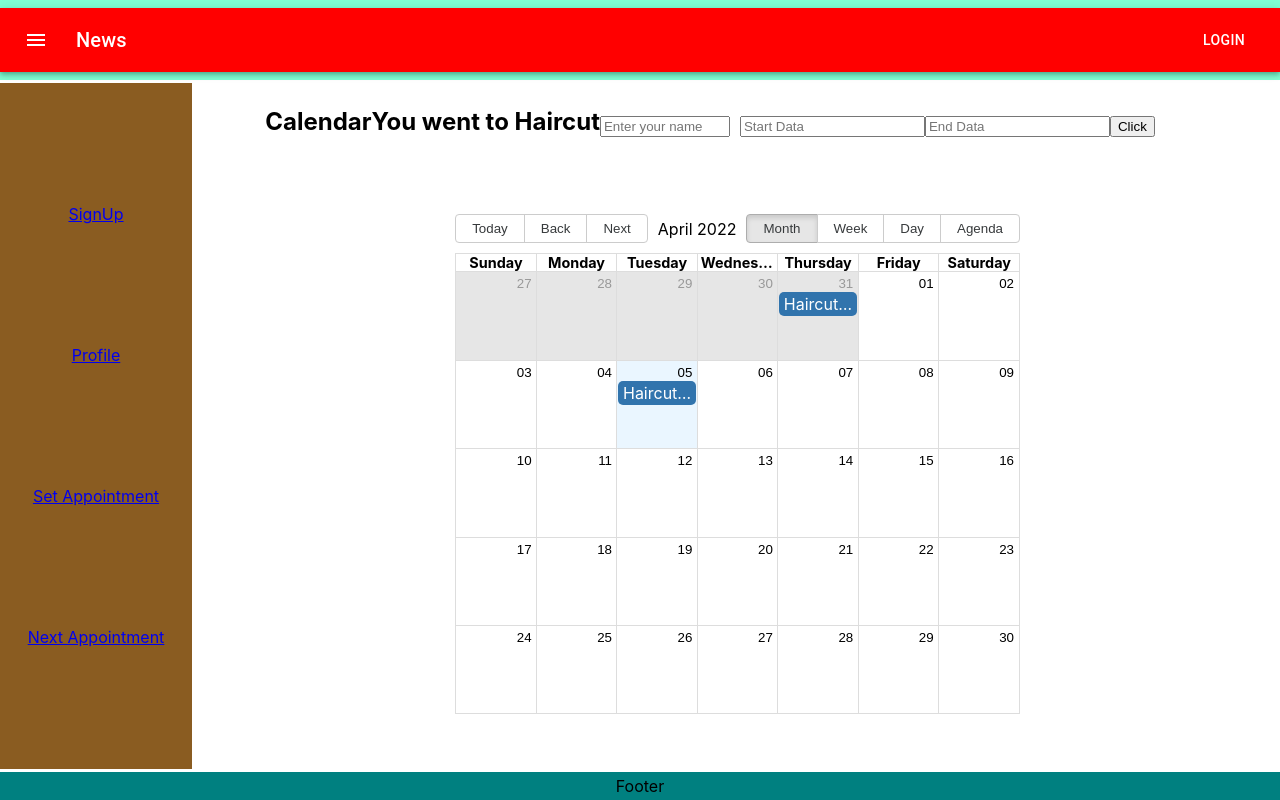
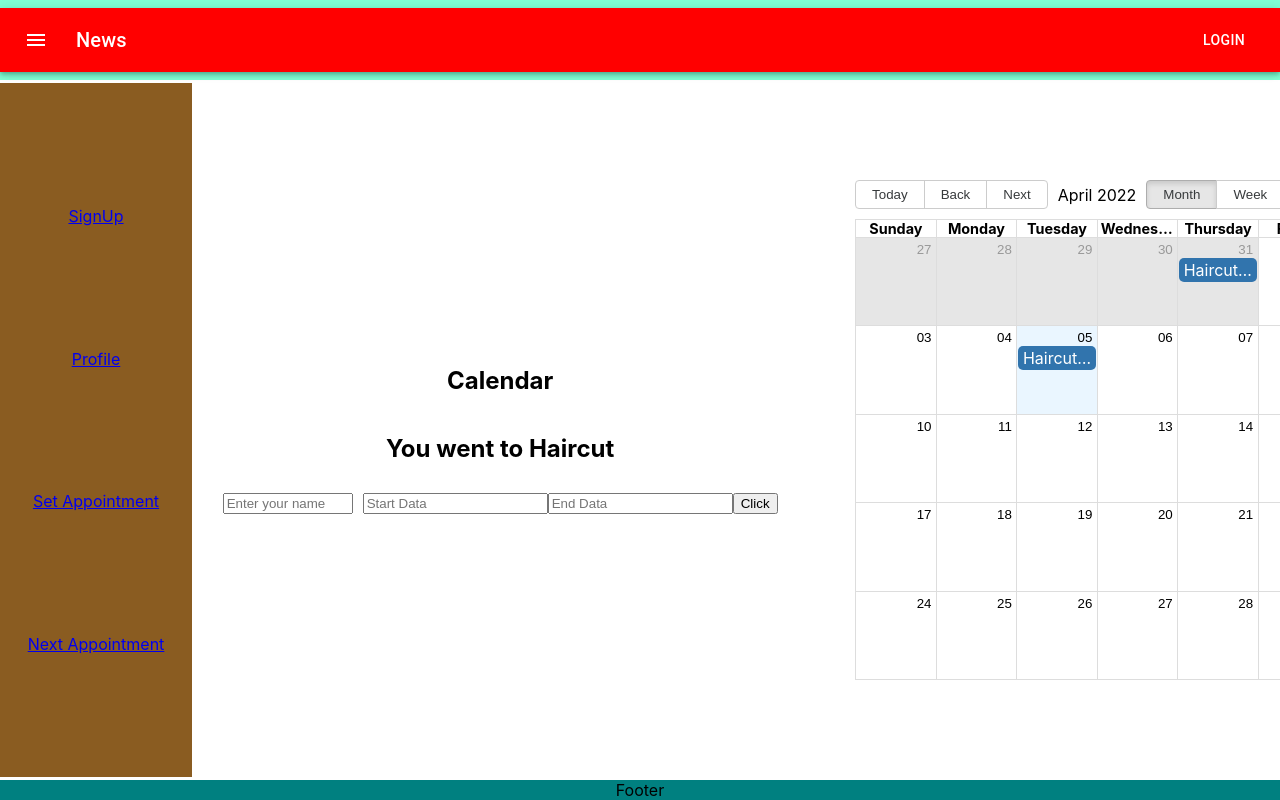
Before and after one commit to avi-admaso/A-M, a React (Create React App) app in the folder client/: page /Calender in a window 1280 px wide. Built offline with nearby package versions, Linux system fonts and the light colour scheme; the HTML template or start-up script is replaced by a standard one.

Commit message:
changes calendars

```diff
--- a/client/src/Components/Pages/Calendar/Calendars.jsx
+++ b/client/src/Components/Pages/Calendar/Calendars.jsx
@@ -8,6 +8,7 @@ import getHours from 'date-fns/getHours';
 import "react-big-calendar/lib/css/react-big-calendar.css";
 import DatePicker from "react-datepicker";
 import "react-datepicker/dist/react-datepicker.css";
+import "./Style.css";
 
 const locales = {
   // "en-gb": require("date-fns/locale/en-GB")
@@ -43,8 +44,9 @@ export default function Calendars() {
   const [newEvent, setNewEvent] = useState({ title: "", start: "", end: "" })
   const [allEvent, setAllEvent] = useState(events)
 
-  function handleAddEvent(params) {
+  function handleAddEvent() {
     setAllEvent([...allEvent, newEvent])
+    newEvent.allDay = false;
   }
   return (<section className='main'>
     <h1>Calendar</h1>
@@ -54,9 +56,9 @@ export default function Calendars() {
       value={newEvent.title} onChange={(e) => setNewEvent({ ...newEvent, title: e.target.value })}
     />
     <DatePicker placeholderText='Start Data' style={{ marginRight: "10px" }}
-      selected={newEvent.start} onChange={(start) => setNewEvent({ ...newEvent, start })} />
+      selected={newEvent.start} onChange={(start) => setNewEvent({ ...newEvent, start })} showTimeSelect />
     <DatePicker placeholderText='End Data'
-      selected={newEvent.end} onChange={(end) => setNewEvent({ ...newEvent, end })} />
+      selected={newEvent.end} onChange={(end) => setNewEvent({ ...newEvent, end })} showTimeSelect />
     <button style={{marginTop:"10px"}} onClick={handleAddEvent}>Click</button>
     </div>
     <Calendar
--- /dev/null
+++ b/client/src/Components/Pages/Calendar/Style.css
@@ -0,0 +1,5 @@
+.main{
+    display: flex;
+    flex-direction: column;
+    text-align: center;
+}
```
